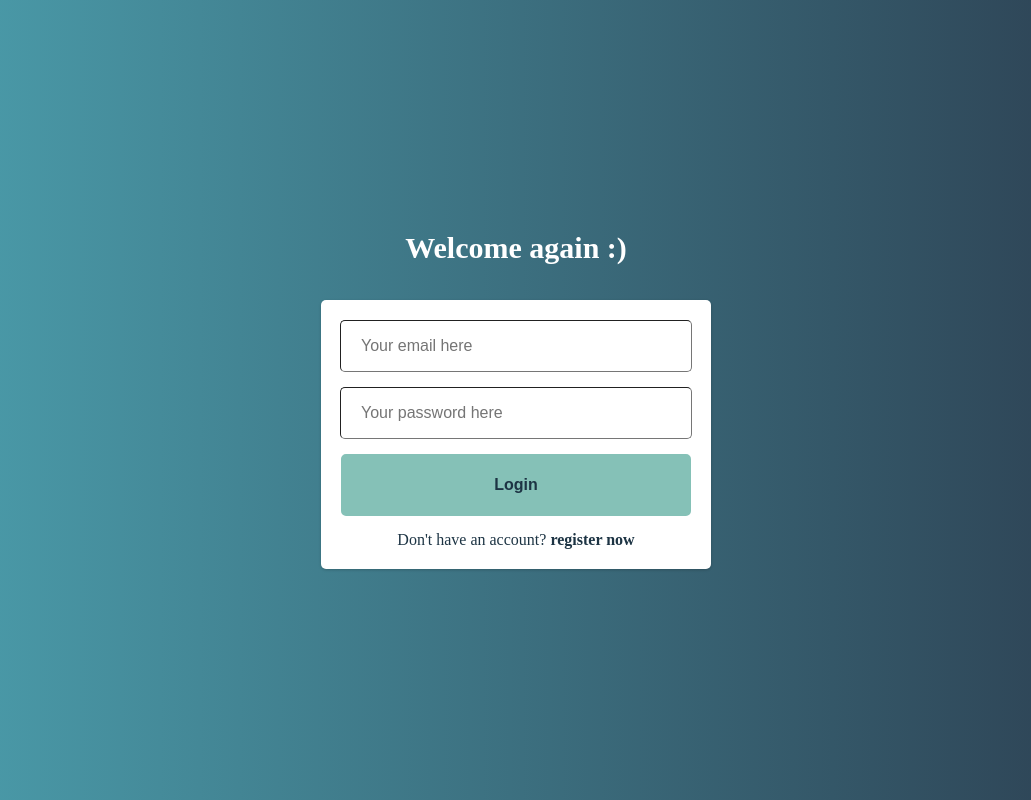
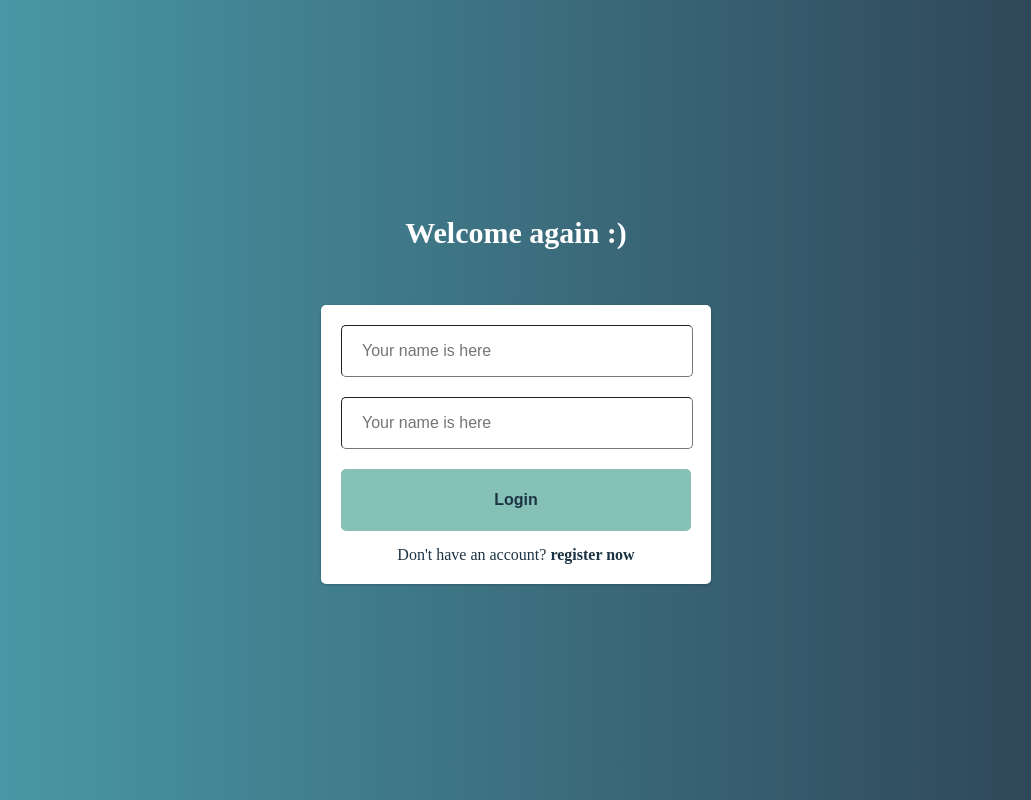
Before and after one commit to JeffersonGibin/visor-chat-webapp, a React (Create React App) app: page / in a window 1280 px wide. Shown: the whole page, without its empty margins (124-1155 px from the left). Built offline with nearby package versions, Linux system fonts and the light colour scheme; no server answers.

Commit message:
changed sigin page

```diff
--- a/package.json
+++ b/package.json
@@ -9,6 +9,7 @@
     "axios": "^1.3.4",
     "react": "^18.2.0",
     "react-dom": "^18.2.0",
+    "react-hook-form": "^7.43.7",
     "react-router-dom": "^6.9.0",
     "react-scripts": "5.0.1",
     "styled-components": "^5.3.9"
--- a/src/components/Button/index.js
+++ b/src/components/Button/index.js
@@ -2,9 +2,10 @@ import React from "react";
 import * as C from "./styles";
 import SpinnerIcon from "../SpinnerIcon/";
 
-const Button = ({ Text, onClick, Type = "button", disabled, isLoading }) => {
+const Button = ({ Text, onClick, type, disabled, isLoading}) => {
+
   return (
-    <C.Button type={Type} onClick={onClick} disabled={disabled}>
+    <C.Button type={type}  >
       {isLoading ? <SpinnerIcon/> : <C.Text>{Text}</C.Text>}
     </C.Button>
   );
--- a/src/components/Input/index.js
+++ b/src/components/Input/index.js
@@ -1,17 +1,26 @@
-import React from "react";
+import React, { Fragment } from "react";
 import * as C from "./styles";
 
-const Input = ({ type, placeholder, value, disabled, autoFocus, onChange, onKeyPress }) => {
+const Input = (props) => {
   return (
-    <C.Input
-      value={value}
-      onChange={onChange}
-      onKeyPress={onKeyPress}
-      autoFocus={autoFocus}
-      type={type}
-      disabled={disabled}
-      placeholder={placeholder}
-    />
+    <Fragment>
+      <C.ContainerField>
+        <C.Input
+          id={props.name}
+          name={props.name}
+          type={props.type}
+          className={props.errors && props.errors[props.name]?.message ? "required" : ""}
+          {...props?.register && {...props.register(props.name, props.validationSchema)}}
+          {...props}
+        />
+
+        {props.errors && (
+          <C.MessageError className="error">
+            {props.errors[props.name]?.message}
+          </C.MessageError>
+        )}
+      </C.ContainerField>
+    </Fragment>
   );
 };
 
--- a/src/components/Input/styles.js
+++ b/src/components/Input/styles.js
@@ -1,4 +1,10 @@
 import styled from "styled-components";
+
+export const ContainerField = styled.div`
+  display: flex;
+  width: 100%;
+  flex-direction: column;
+`;
 
 export const Input = styled.input`
   outline: none;
@@ -8,4 +14,16 @@ export const Input = styled.input`
   font-size: 16px;
   border-width: 1px;
   text-indent: 20px;
+
+  &.required {
+    border: 1px solid #ff0000;
+  }
 `;
+
+export const MessageError = styled.div`
+  font-size: 12px;
+  color: #ff0000;
+  display: flex;
+  width: 100%;
+  margin-top: 5px;
+`;
--- a/src/pages/SignIn/sign-in.page.js
+++ b/src/pages/SignIn/sign-in.page.js
@@ -1,89 +1,127 @@
-import React, { useState } from "react";
+import React, { useState, useEffect } from "react";
 import Input from "../../components/Input";
 import Button from "../../components/Button";
 import Toast from "../../components/Toast";
 import * as C from "./styles";
 import { Link, useNavigate } from "react-router-dom";
 import { useAuth } from "../../hooks";
+import { useForm } from "react-hook-form";
 
 export function SignInPage(e) {
   const { signIn } = useAuth();
   const navigateTo = useNavigate();
+  const [loading, setLoading] = useState(false);
+  const [responseServer, setResponseServer] = useState({
+    message: "",
+    status: "",
+  });
 
-  const [email, setEmail] = useState("");
-  const [password, setPassword] = useState("");
-  const [message, setMessage] = useState("");
-  const [loading, setLoading] = useState(false);
-  const [error, setError] = useState(false);
+  const {
+    register,
+    handleSubmit,
+    reset,
+    formState: { errors },
+  } = useForm();
 
-  const delayRedirect = (res) => {
-    if (res.status === "SUCCESS") {
-      setTimeout(() => {
-          navigateTo("/home");
-      }, 1000);
-    }
+  const validations = {
+    required: "Field is required",
+    minLength: {
+      value: 3,
+      message: "Please enter a minimum of 3 characters",
+    },
   };
 
+  // When serverResponse exist effect a setTimeout to hide message
+  useEffect(() => {
+    if (responseServer.message) {
+      setTimeout(() => {
+        setResponseServer({
+          message: "",
+          status: "",
+        });
+      }, 3000);
+    }
+  }, [responseServer]);
 
-
-  const handleLogin = async () => {
-    if (!email | !password) {
-      setMessage("All fields required!");
-      setError(true);
-      return;
-    }
-
+  const onSubmit = async (data) => {
     setLoading(true);
 
-    await signIn(email, password).then((res) => {
-      delayRedirect(res);
-      setLoading(false);
-      setMessage(res.message);
+    await signIn(data.email, data.password)
+      .then((res) => {
+        setLoading(false);
 
-      if(res.status !== "SUCCESS"){
-        setError(true)
-      }
-    }).catch((e) => {
+        if (res.status === "SUCCESS") {
+          setResponseServer({
+            status: "SUCCESS",
+            message: "Sucessfully, you go redirectin....",
+          });
 
-      setError(true)
-      setLoading(false);
-      setMessage(e.message);
-    });
-  };
+          navigateTo("/home");
+        } else {
+          setResponseServer({
+            status: res.status,
+            message: res.message,
+          });
+        }
+      })
+      .catch((e) => {
+        setLoading(false);
+        setResponseServer({
+          status: "SERVER_ERROR",
+          message: "We are offline, please try again later",
+        });
+      });
 
-  const handleKeyPress = (event) => {
-    if (event.key === 'Enter') {
-      handleLogin();
-    }
+    reset();
   };
 
   return (
     <C.Container>
       <C.Label>Welcome again :)</C.Label>
-      {message && <Toast text={message} className={error ? "error" : "success"}/>}
-      <C.Content>
+      {responseServer.status === "SUCCESS" && (
+        <Toast text={responseServer.message} className={"success"} />
+      )}
+      {responseServer.status !== "SUCCESS" && (
+        <Toast text={responseServer.message} className={"warning"} />
+      )}
+      {responseServer.status === "SERVER_ERROR" && (
+        <Toast text={responseServer.message} className={"error"} />
+      )}
+
+      <C.Form onSubmit={handleSubmit(onSubmit)}>
         <Input
-          type="email"
-          placeholder="Your email here"
+          type="text"
+          name="email"
           autoFocus={true}
-          value={email}
-          onChange={(e) => [setEmail(e.target.value), setMessage(""), setError(false)]}
+          errors={errors}
+          placeholder="Your name is here"
+          validationSchema={validations}
+          register={register}
         />
+
         <Input
           type="password"
-          placeholder="Your password here"
-          value={password}
-          onChange={(e) => [setPassword(e.target.value), setMessage(""), setError(false)]}
-          onKeyPress={handleKeyPress}
+          name="password"
+          placeholder="Your name is here"
+          errors={errors}
+          validationSchema={validations}
+          register={register}
         />
-        <Button Text="Login" type="submit" onClick={handleLogin} isLoading={loading}/>
+
+        <Button
+          Text="Login"
+          type="submit"
+          register={register}
+          isLoading={loading}
+        />
+
         <C.LabelSignup>
           Don't have an account?
           <C.Strong>
             <Link to="/sign-up">&nbsp;register now</Link>
           </C.Strong>
         </C.LabelSignup>
-      </C.Content>
+      </C.Form>
     </C.Container>
   );
 }
--- a/src/pages/SignIn/styles.js
+++ b/src/pages/SignIn/styles.js
@@ -21,7 +21,7 @@ export const Container = styled.div`
   ); /* W3C, IE 10+/ Edge, Firefox 16+, Chrome 26+, Opera 12+, Safari 7+ */
 `;
 
-export const Content = styled.div`
+export const Form = styled.form`
   gap: 15px;
   display: flex;
   align-items: center;
```
